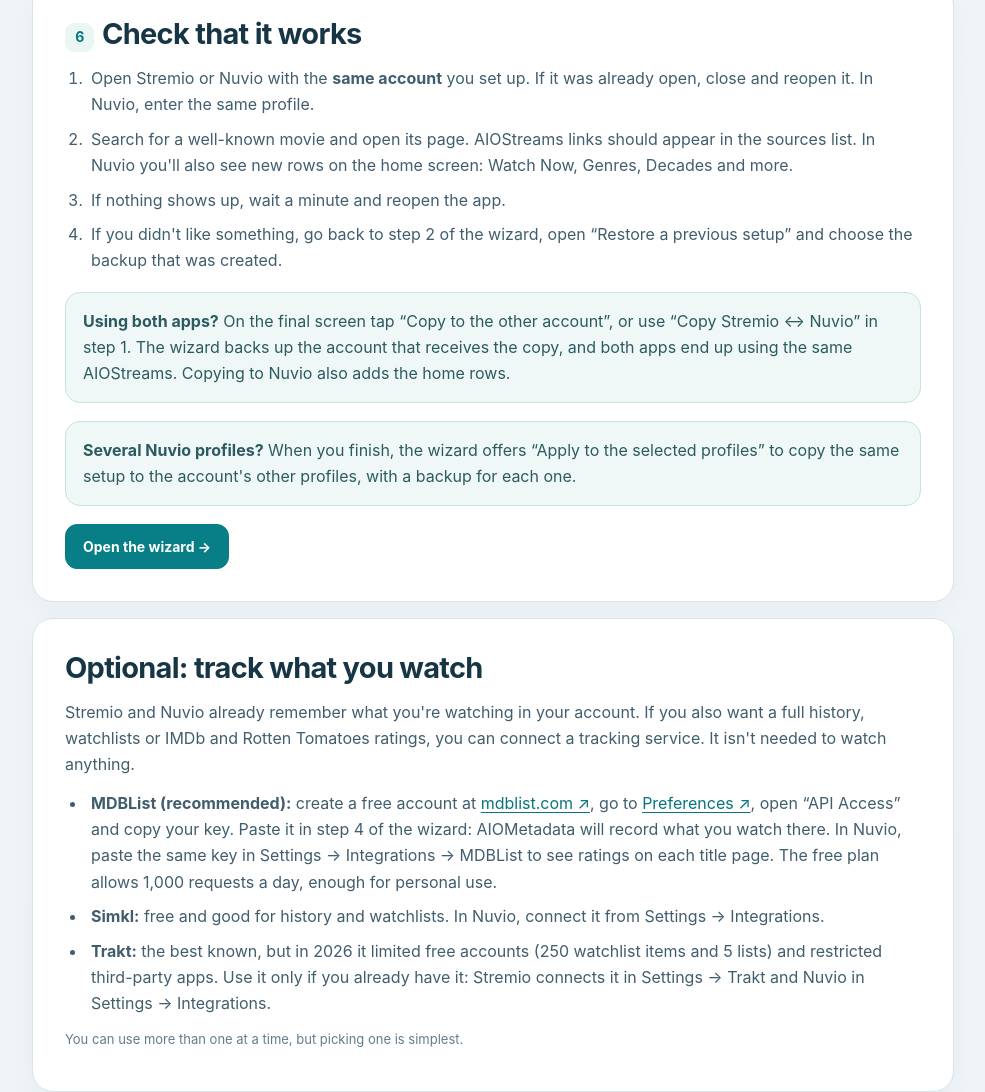
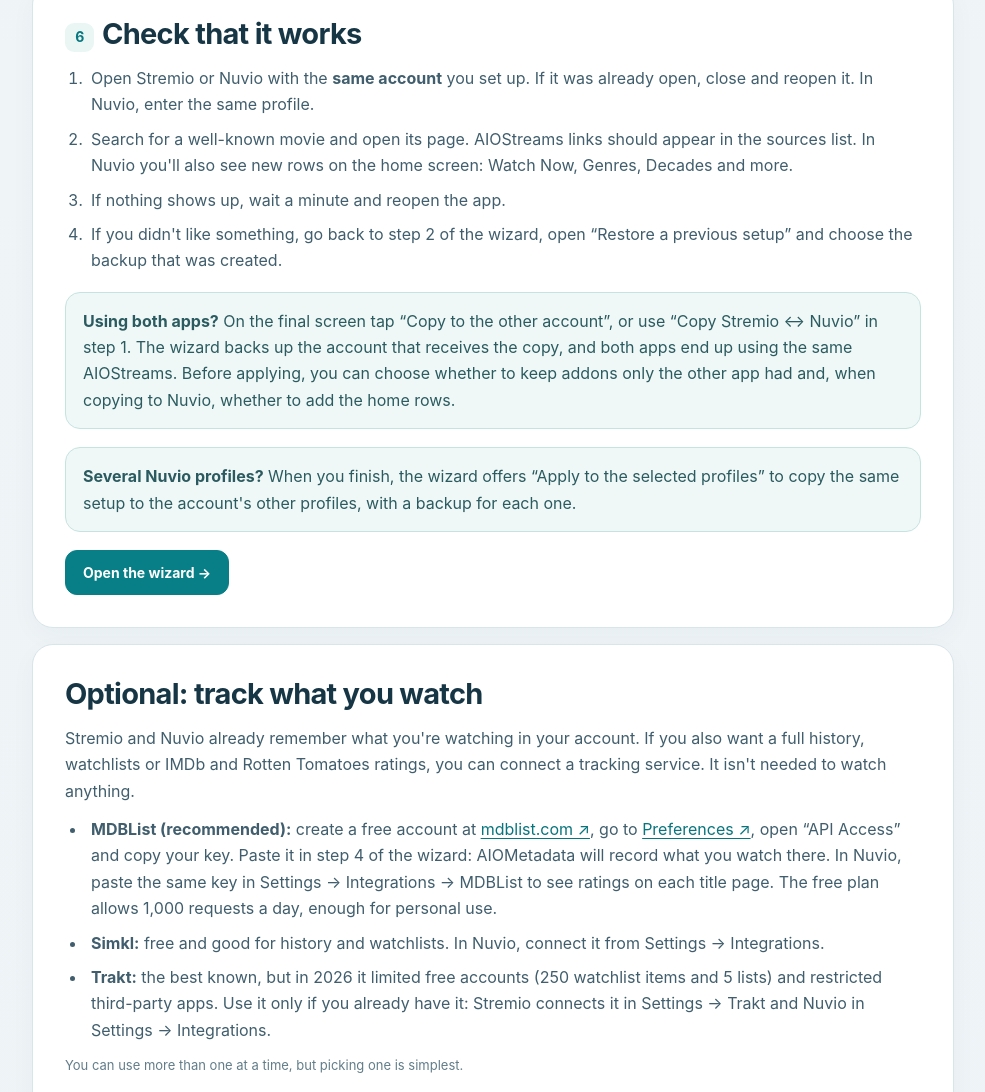
Before and after one commit to maniac75/stremio-nuvio-wizard, a website: page public/guide.html in a window 1280 px wide. Shown: the part 4511-5603 px from the top of the page, without its empty margins (266-1251 px from the left). Drawn offline with Linux system fonts and the light colour scheme.

Commit message:
Guide: describe copy options (keep target-only add-ons, optional Nuvio rows)
Co-Authored-By: Claude Opus 5.5 <noreply@anthropic.com>
Claude-Session: https://claude.ai/code/session_01A2m3gmiQnryKmsfCYcuwSx

```diff
--- a/public/guide.html
+++ b/public/guide.html
@@ -100,7 +100,7 @@ a{color:#08747d;text-underline-offset:3px}a:hover{color:#045b63}a:focus-visible,
 <li>Search for a well-known movie and open its page. AIOStreams links should appear in the sources list. In Nuvio you'll also see new rows on the home screen: Watch Now, Genres, Decades and more.</li>
 <li>If nothing shows up, wait a minute and reopen the app.</li>
 <li>If you didn't like something, go back to step 2 of the wizard, open “Restore a previous setup” and choose the backup that was created.</li></ol>
-<div class="callout"><b>Using both apps?</b> On the final screen tap “Copy to the other account”, or use “Copy Stremio ↔ Nuvio” in step 1. The wizard backs up the account that receives the copy, and both apps end up using the same AIOStreams. Copying to Nuvio also adds the home rows.</div>
+<div class="callout"><b>Using both apps?</b> On the final screen tap “Copy to the other account”, or use “Copy Stremio ↔ Nuvio” in step 1. The wizard backs up the account that receives the copy, and both apps end up using the same AIOStreams. Before applying, you can choose whether to keep addons only the other app had and, when copying to Nuvio, whether to add the home rows.</div>
 <div class="callout"><b>Several Nuvio profiles?</b> When you finish, the wizard offers “Apply to the selected profiles” to copy the same setup to the account's other profiles, with a backup for each one.</div>
 <a class="btn primary" href="/">Open the wizard →</a></section>
 <section class="panel" id="registro"><h2>Optional: track what you watch</h2><p>Stremio and Nuvio already remember what you're watching in your account. If you also want a full history, watchlists or IMDb and Rotten Tomatoes ratings, you can connect a tracking service. It isn't needed to watch anything.</p><ul class="glossary">
```
Also changed, not shown: public/guia.html (+1 -1 lines).
